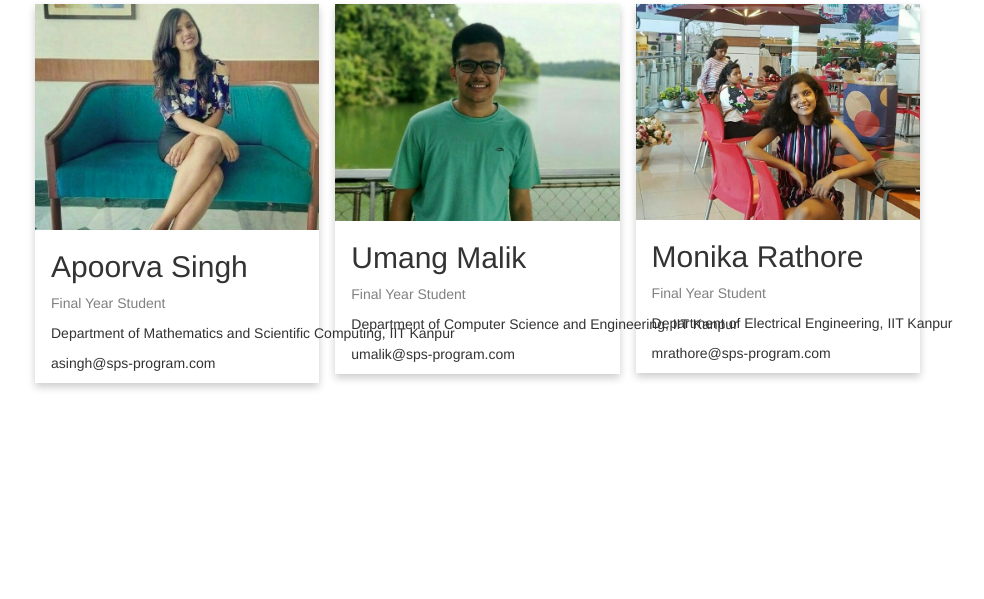
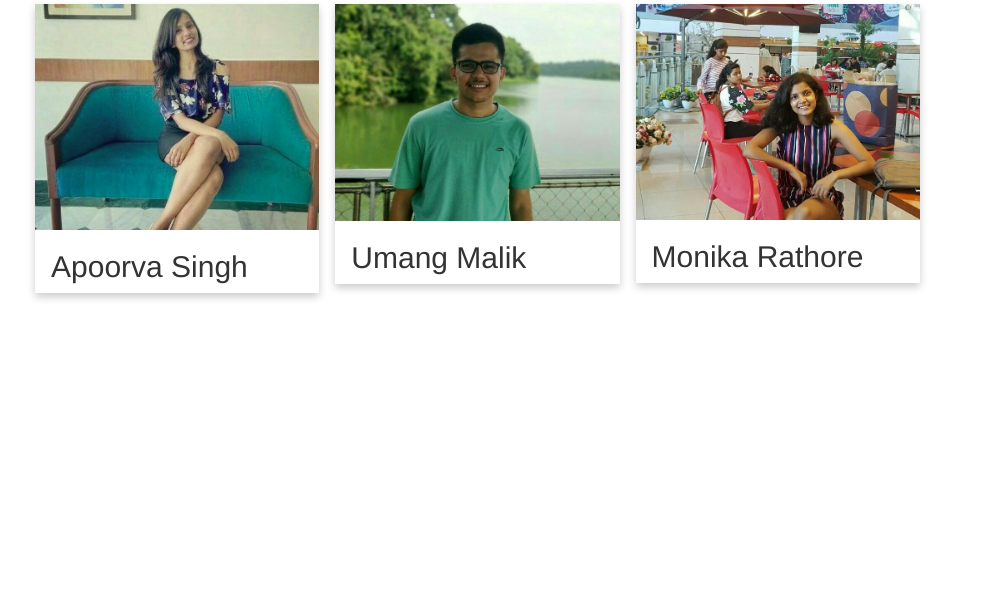
Before and after one commit to u-m-a-n-g/sps-team-89, a Flask app: page /about in a window 1280 px wide. Shown: the part 368-967 px from the top of the page, without its empty margins (158-1142 px from the left). After the commit the page ends 668 px from the top, so only its background shows below. Run offline with Flask 2, Linux system fonts and the light colour scheme; parts of the project's set-up code (start-up, migrations or seed data) failed here and were passed over; some libraries are stand-ins or nearby versions.

Commit message:
Update about.html

```diff
--- a/src/templates/about.html
+++ b/src/templates/about.html
@@ -76,29 +76,23 @@ html,body {
 	    </div>
 	</div>
 
-
-<div class="row">
+ <div class="row">
     <h1 style = "text-align: center; color: purple">Team 89 - Mentored by Rajlaxmi</h1>
   <div class="column">
     <div class="card">
-      <img src="{{ url_for('static', filename='apoorva.jpeg') }}" alt="Apoorva" style="width:100%">
+       <a href = "https://asingh-sps-summer20.appspot.com/"><img src="{{ url_for('static', filename='apoorva.jpeg') }}" alt="Apoorva" style="width:100%"></a>
       <div class="container">
         <h2>Apoorva Singh</h2>
-        <p class="title">Final Year Student</p>
-        <p>Department of Mathematics and Scientific Computing, IIT Kanpur</p>
-        <p>asingh@sps-program.com</p>
       </div>
     </div>
   </div>
 
   <div class="column">
-    <div class="card">
-      <img src="{{ url_for('static', filename='umang.jpeg') }}" alt="Umang" style="width:100%">
+    <div class="card" >
+      <a href= "https://umalik-sps-summer20.an.r.appspot.com/"><img src="{{ url_for('static', filename='umang.jpeg') }}" alt="Umang" style="width:100%"></a>
       <div class="container">
         <h2>Umang Malik</h2>
-        <p class="title">Final Year Student</p>
-        <p>Department of Computer Science and Engineering, IIT Kanpur</p>
-        <p>umalik@sps-program.com</p>
+
 
       </div>
     </div>
@@ -106,12 +100,10 @@ html,body {
 
   <div class="column">
     <div class="card">
-      <img src="{{ url_for('static', filename='monika.jpeg') }}" alt="Monika" style="width:100%">
+      <a href = "https://mrathore-sps-summer20.df.r.appspot.com"><img src="{{ url_for('static', filename='monika.jpeg') }}" alt="Monika" style="width:100%"></a>
       <div class="container">
         <h2>Monika Rathore</h2>
-        <p class="title">Final Year Student</p>
-        <p>Department of Electrical Engineering, IIT Kanpur</p>
-        <p>mrathore@sps-program.com</p>
+
 
       </div>
     </div>
```
